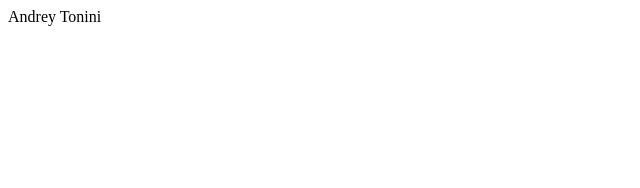
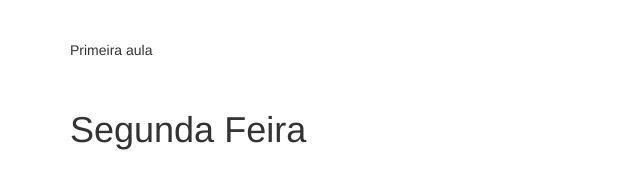
Before and after one commit to andreytonini/andreytonini.github.io, a plain HTML site: page Index.html in a window 1280 px wide. Shown: the whole page, without its empty margins (0-640 px from the left). Drawn offline with nearby package versions, Linux system fonts and the light colour scheme.

Commit message:
Container

```diff
--- a/Index.html
+++ b/Index.html
@@ -1,11 +1,31 @@
 <!doctype html>
 <html>
 <head>
-<meta charset="utf-8">
-<title>Andrey Tonini</title>
+
+ <meta charset="utf-8">
+    <meta http-equiv="X-UA-Compatible" content="IE=edge">
+    <meta name="viewport" content="width=device-width, initial-scale=1">
+
+<link rel="stylesheet" href="https://maxcdn.bootstrapcdn.com/bootstrap/3.3.7/css/bootstrap.min.css" integrity="sha384-BVYiiSIFeK1dGmJRAkycuHAHRg32OmUcww7on3RYdg4Va+PmSTsz/K68vbdEjh4u" crossorigin="anonymous">
+
+
+<link rel="stylesheet" href="https://maxcdn.bootstrapcdn.com/bootstrap/3.3.7/css/bootstrap-theme.min.css" integrity="sha384-rHyoN1iRsVXV4nD0JutlnGaslCJuC7uwjduW9SVrLvRYooPp2bWYgmgJQIXwl/Sp" crossorigin="anonymous">
+
+
+<script src="https://maxcdn.bootstrapcdn.com/bootstrap/3.3.7/js/bootstrap.min.js" integrity="sha384-Tc5IQib027qvyjSMfHjOMaLkfuWVxZxUPnCJA7l2mCWNIpG9mGCD8wGNIcPD7Txa" crossorigin="anonymous"></script>
+
+
+<title>Andrey Tonini</title><br>
+
+
 </head>
 
-<body>Andrey Tonini
+<body>
+<div class=container fluid/>
+<br>
+<P>Primeira aula </P><br>
+<h1>Segunda Feira</h1>
 
+</div>
 </body>
 </html>
```
